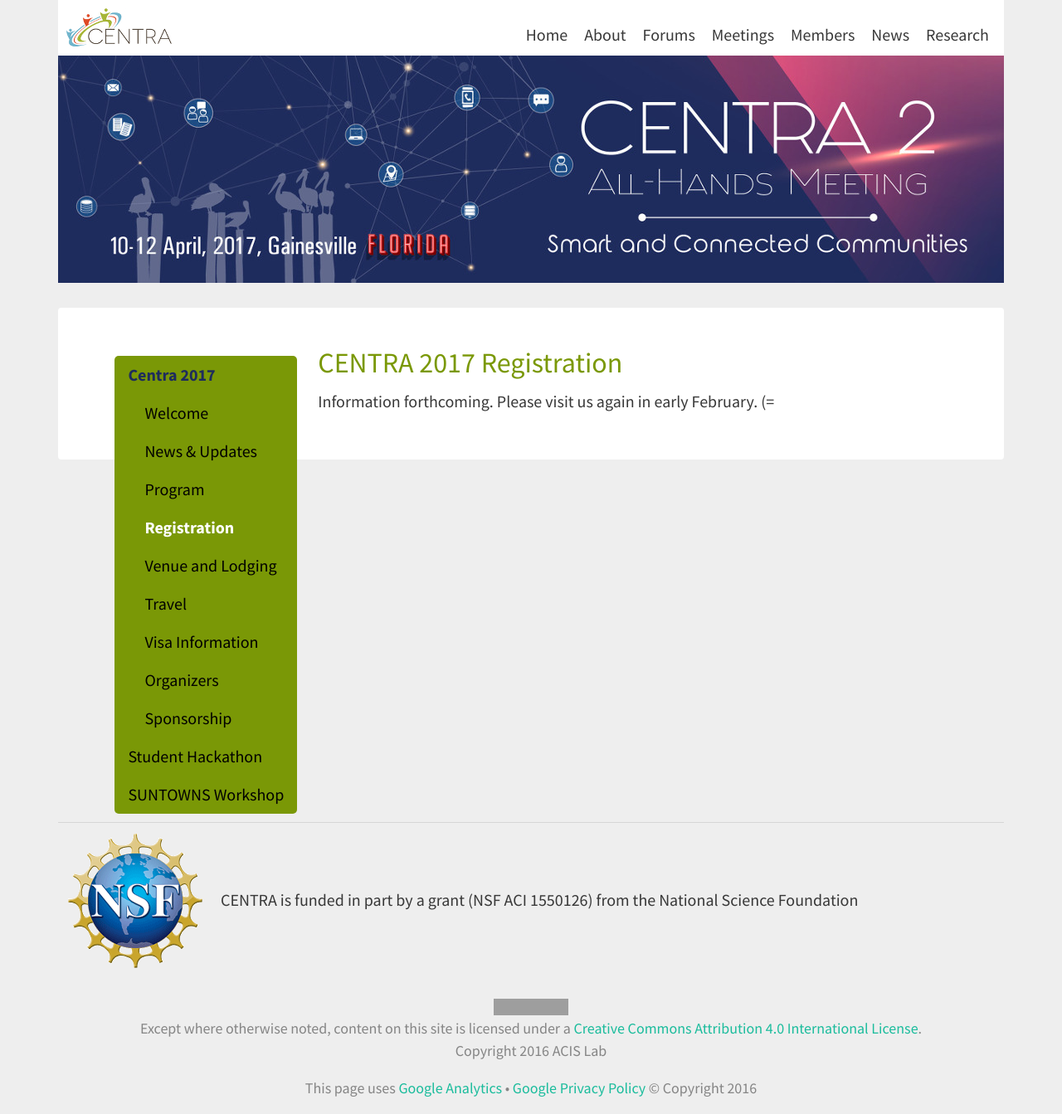
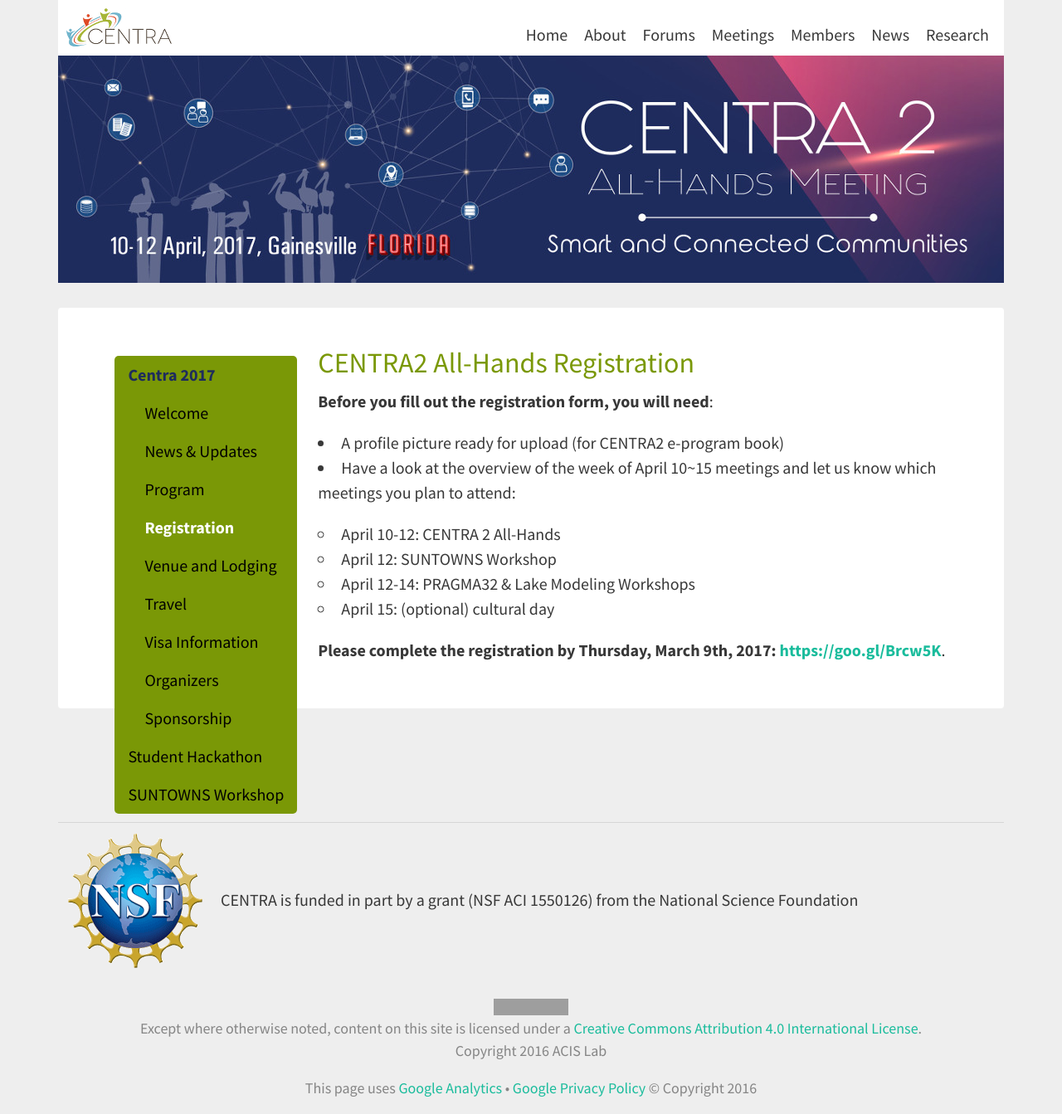
Before and after one commit to hmchou56/centra8, a Jekyll site: the page built from centra2/registration.md, in a window 1280 px wide. Shown: the whole page at 83% size. Built offline with Jekyll 4.4.1, drawn with Linux system fonts in a browser that asks for light colours; nearby versions of some CDN libraries; grey boxes are pictures that could not be loaded.

Commit message:
updated registration content

```diff
--- a/centra2/registration.md
+++ b/centra2/registration.md
@@ -7,8 +7,16 @@
 hide: true
 ---
 
-## CENTRA 2017 Registration
+## CENTRA2 All-Hands Registration
 
-<p>
-Information forthcoming. Please visit us again in early February. (=
-</p>
+**Before you fill out the registration form, you will need**:
+* A profile picture ready for upload (for CENTRA2 e-program book)
+* Have a look at the overview of the week of April 10~15 meetings and let us know which meetings you plan to attend:
+<ul type="circle">
+ <li>April 10-12: CENTRA 2 All-Hands</li>
+ <li>April 12: SUNTOWNS Workshop</li>
+ <li>April 12-14: PRAGMA32 & Lake Modeling Workshops</li>
+ <li>April 15: (optional) cultural day</li>
+</ul>
+
+**Please complete the registration by Thursday, March 9th, 2017: <a href="https://goo.gl/Brcw5K" target="_blank">https://goo.gl/Brcw5K</a>**.
```
